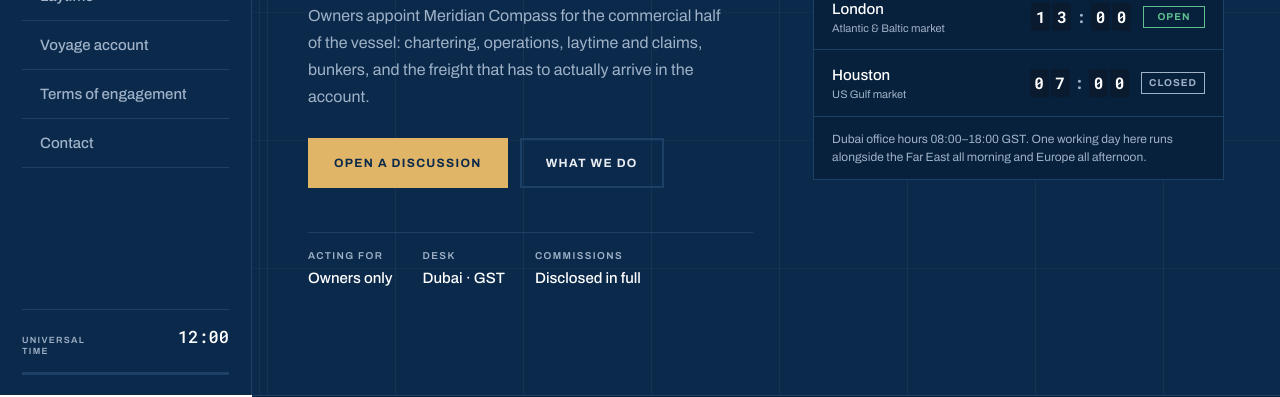
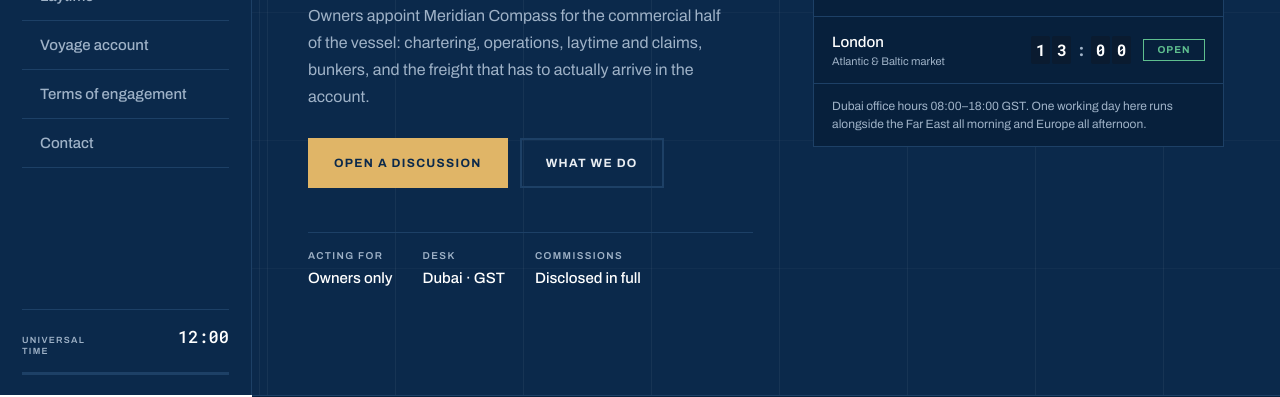
Before and after one commit to bobylov03/meredian, a plain HTML site: page index.html in a window 1280 px wide. Shown: the part 405-802 px from the top of the page. Drawn offline with Linux system fonts and the light colour scheme.

Commit message:
first commit

```diff
--- a/index.html
+++ b/index.html
@@ -708,11 +708,6 @@
         <p class="board__city">London<small>Atlantic &amp; Baltic market</small></p>
         <div class="flaps" data-tz="Europe/London" aria-hidden="true"></div>
         <p class="state" data-st="Europe/London">—</p>
-      </div>
-      <div class="board__row">
-        <p class="board__city">Houston<small>US Gulf market</small></p>
-        <div class="flaps" data-tz="America/Chicago" aria-hidden="true"></div>
-        <p class="state" data-st="America/Chicago">—</p>
       </div>
       <p class="board__ft">Dubai office hours 08:00&ndash;18:00 GST. One working day here runs
       alongside the Far East all morning and Europe all afternoon.</p>
```
